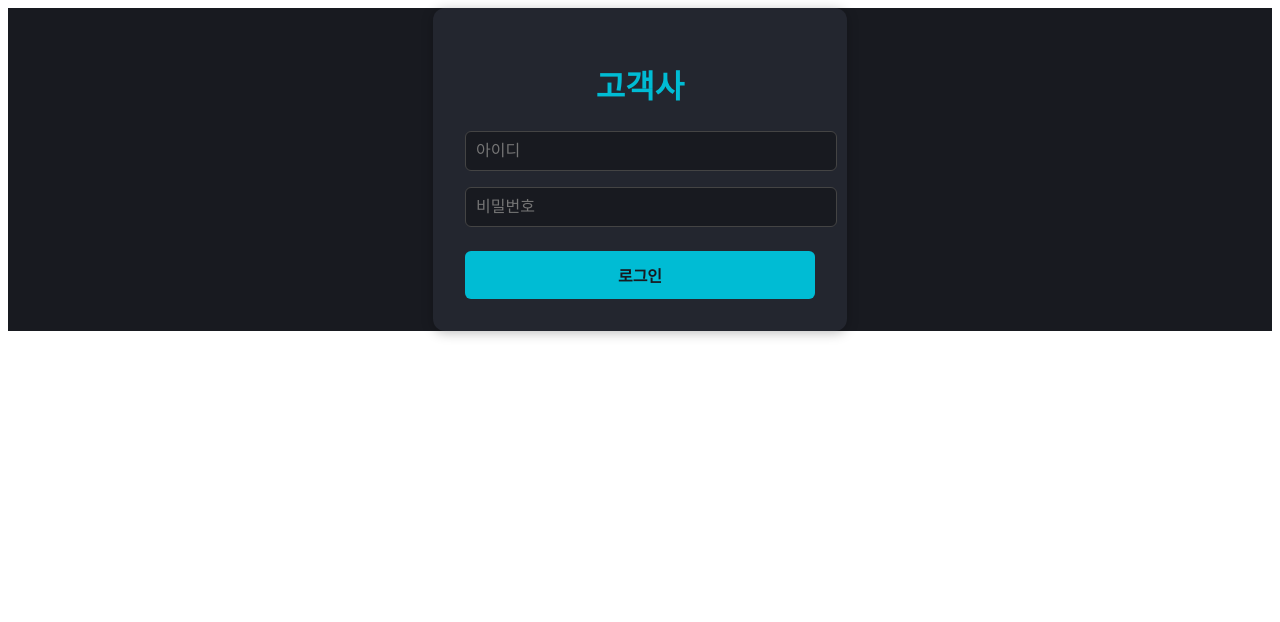
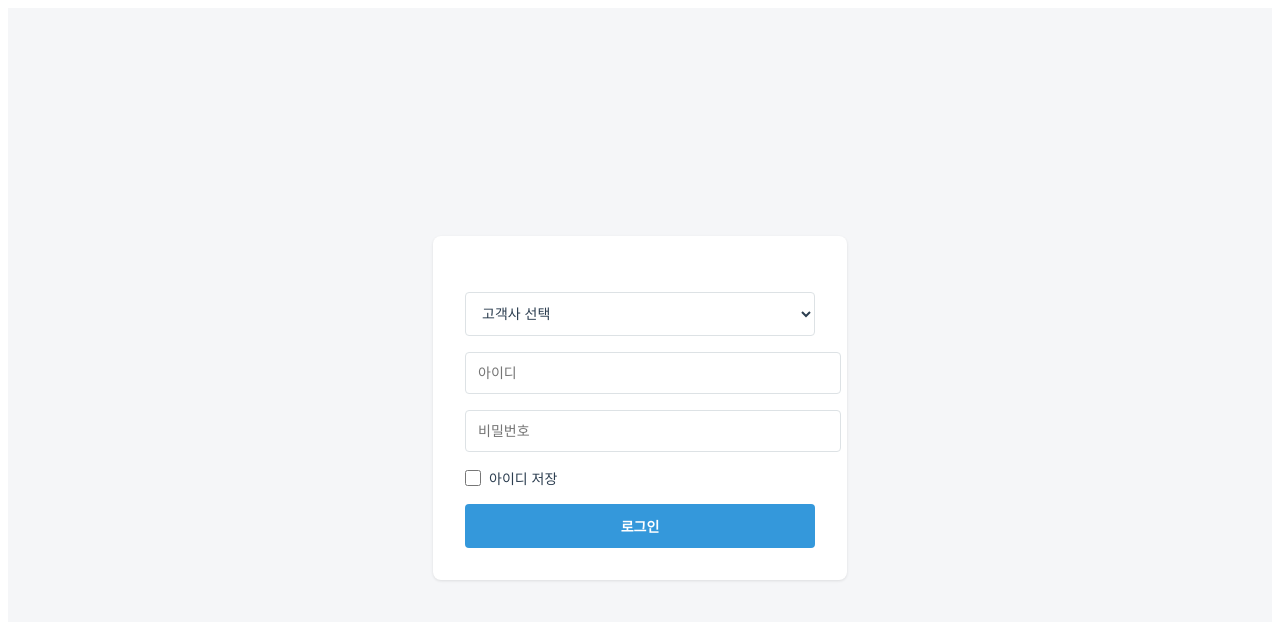
Before and after one commit to answer0424/react_test, a React (Vite) app in the folder frontend/my-vite-app/: page /customer/login in a window 1280 px wide. Shown: the top 622 px of the page. Built offline with nearby package versions, Linux system fonts and the light colour scheme.

Commit message:
feat: customer LoginPage.jsx css 수정 및 html, 기능 수정

```diff
--- a/frontend/my-vite-app/src/assets/css/autoplus.css
+++ b/frontend/my-vite-app/src/assets/css/autoplus.css
@@ -12,6 +12,8 @@
 .login_option input[type="checkbox"] { margin-right: 8px; }
 .login_Err { color: #e74c3c; font-size: 13px; margin-top: 10px; }
 #CORP_CD { background: #ffffff !important; color: #2c3e50 !important; }
+.remember-me { display: flex; align-items: center; margin-bottom: 16px; gap: 8px; font-size: 14px; color: #2c3e50; }
+.remember-me input[type="checkbox"] { width: 16px; height: 16px; margin: 0; }
 
 /* 번호판 목록 */
 #plate-list-container { background: #f5f6f8; min-height: 100vh; padding: 20px; }
--- /dev/null
+++ b/frontend/my-vite-app/src/assets/css/customer.css
@@ -0,0 +1,9 @@
+.wrap { display: flex; align-items: center; justify-content: center; min-height: 100vh; background: #f5f6f8; margin: 0; padding: 0; font-family: 'Arial', sans-serif; }
+.login_box { position: relative; width: 350px; padding: 32px; border-radius: 8px; background: #ffffff; box-shadow: 0 1px 3px rgba(0,0,0,0.1); }
+.logo { text-align: center; margin-bottom: 24px; color: #2c3e50; font-size: 28px; font-weight: bold; }
+#loginForm input[type="text"], #loginForm input[type="password"] { width: 100%; padding: 12px; margin-bottom: 16px; border-radius: 4px; border: 1px solid #dde2e5; background: #ffffff; color: #2c3e50; font-size: 14px; }
+#loginForm button { width: 100%; padding: 12px 0; border-radius: 4px; background: #3498db; color: white; border: none; font-size: 14px; font-weight: bold; cursor: pointer; transition: background-color 0.2s; }
+#loginForm button:hover { background: #2980b9; }
+.company-select { width: 100%; padding: 12px; margin-bottom: 16px; border-radius: 4px; border: 1px solid #dde2e5; background: #ffffff; color: #2c3e50; font-size: 14px; }
+.remember-me { display: flex; align-items: center; margin-bottom: 16px; gap: 8px; font-size: 14px; color: #2c3e50; }
+.remember-me input[type="checkbox"] { width: 16px; height: 16px; margin: 0; }
--- a/frontend/my-vite-app/src/pages/autoplus/LoginPage.jsx
+++ b/frontend/my-vite-app/src/pages/autoplus/LoginPage.jsx
@@ -1,4 +1,4 @@
-import { useState } from 'react';
+import { useState, useEffect } from 'react';
 import { useNavigate } from "react-router-dom";
 import AccessDeniedModal from "../../components/AccessDeniedModal.jsx";
 import { useUser } from "../../contexts/UserProvider.jsx";
@@ -7,6 +7,7 @@ import '../../assets/css/autoplus.css';
 export default function AutoplusLoginPage() {
     const [username, setUsername] = useState('');
     const [password, setPassword] = useState('');
+    const [rememberMe, setRememberMe] = useState(false);
     const [modalOpen, setModalOpen] = useState(false);
     const navigate = useNavigate();
     const { setUser } = useUser();
@@ -18,11 +19,27 @@ export default function AutoplusLoginPage() {
         { username: 'user2', password: 'password2', name: '사용자2' }
     ];
 
+    useEffect(() => {
+        const savedUsername = localStorage.getItem('rememberedUsername');
+        const savedRememberMe = localStorage.getItem('rememberMe') === 'true';
+        if (savedUsername && savedRememberMe) {
+            setUsername(savedUsername);
+            setRememberMe(true);
+        }
+    }, []);
+
     const handleLogin = () => {
         const found = dummyUsers.find(
             user => user.username === username && user.password === password
         );
         if (found) {
+            if (rememberMe) {
+                localStorage.setItem('rememberedUsername', username);
+                localStorage.setItem('rememberMe', 'true');
+            } else {
+                localStorage.removeItem('rememberedUsername');
+                localStorage.setItem('rememberMe', 'false');
+            }
             setUser(found);
             navigate('/autoplus/plates');
         } else {
@@ -68,17 +85,17 @@ export default function AutoplusLoginPage() {
                             if (e.key === 'Enter') handleLogin();
                         }}
                     />
-                    <button type="submit">로그인</button>
 
-                    <div className="login_option">
+                    <div className="remember-me">
                         <input
                             type="checkbox"
-                            id="checkId"
-                            checked={saveId}
-                            onChange={(e) => setSaveId(e.target.checked)}
+                            id="rememberMe"
+                            checked={rememberMe}
+                            onChange={(e) => setRememberMe(e.target.checked)}
                         />
-                        <label htmlFor="checkId">아이디저장</label>
+                        <label htmlFor="rememberMe">아이디 저장</label>
                     </div>
+                    <button type="submit">로그인</button>
 
                     <div id="pwErrTcnt" className="login_Err">
                         <b></b>
--- a/frontend/my-vite-app/src/pages/customer/LoginPage.jsx
+++ b/frontend/my-vite-app/src/pages/customer/LoginPage.jsx
@@ -1,27 +1,50 @@
-import {useState} from 'react';
-import {useNavigate} from "react-router-dom";
+import { useState, useEffect } from 'react';
+import { useNavigate } from "react-router-dom";
 import AccessDeniedModal from '../../components/AccessDeniedModal.jsx';
-import {useUser} from "../../contexts/UserProvider.jsx";
-
+import { useUser } from "../../contexts/UserProvider.jsx";
+import '../../assets/css/customer.css';
 
 const dummyUsers = [
-    {username: 'dlruddnjs', password: 'dlruddnjs', name: '홍길동'},
-    {username: 'user2', password: '1234', name: '김철수'},
-    {username: 'user3', password: '1234', name: '이영희'}
+    { username: 'dlruddnjs', password: 'dlruddnjs', name: '홍길동', company: '현대자동차' },
+    { username: 'user2', password: '1234', name: '김철수', company: '기아자동차' },
+    { username: 'user3', password: '1234', name: '이영희', company: '현대자동차' }
 ];
+
+const companies = ['현대자동차', '기아자동차', '르노코리아'];
 
 export default function CustomerLoginPage() {
     const [username, setUsername] = useState('');
     const [password, setPassword] = useState('');
+    const [company, setCompany] = useState('');
+    const [rememberMe, setRememberMe] = useState(false);
     const [modalOpen, setModalOpen] = useState(false);
     const navigate = useNavigate();
-    const {setUser} = useUser();
+    const { setUser } = useUser();
+
+    useEffect(() => {
+        const savedUsername = localStorage.getItem('rememberedUsername');
+        const savedRememberMe = localStorage.getItem('rememberMe') === 'true';
+        if (savedUsername && savedRememberMe) {
+            setUsername(savedUsername);
+            setRememberMe(true);
+        }
+    }, []);
 
     const handleLogin = () => {
         const found = dummyUsers.find(
-            user => user.username === username && user.password === password
+            user => user.username === username &&
+                user.password === password &&
+                user.company === company
         );
+
         if (found) {
+            if (rememberMe) {
+                localStorage.setItem('rememberedUsername', username);
+                localStorage.setItem('rememberMe', 'true');
+            } else {
+                localStorage.removeItem('rememberedUsername');
+                localStorage.setItem('rememberMe', 'false');
+            }
             setUser(found);
             navigate('/customer/plate/register');
         } else {
@@ -30,40 +53,28 @@ export default function CustomerLoginPage() {
     };
 
     return (
-        <div style={{
-            display: 'flex',
-            alignItems: 'center',
-            justifyContent: 'center',
-            background: '#181a20'
-        }}>
-            <AccessDeniedModal open={modalOpen} onClose={() => setModalOpen(false)}/>
-            <div style={{
-                width: 350,
-                padding: 32,
-                borderRadius: 12,
-                background: '#23262f',
-                boxShadow: '0 2px 12px rgba(0,0,0,0.25)'
-            }}>
-                <h1 style={{textAlign: 'center', marginBottom: 24, color: '#00bcd4'}}>고객사</h1>
+        <div className="wrap">
+            <AccessDeniedModal open={modalOpen} onClose={() => setModalOpen(false)} />
+            <div className="login_box">
+                <h1 className="logo">{company}</h1>
+                <form id="loginForm">
+                    <select
+                        value={company}
+                        onChange={(e) => setCompany(e.target.value)}
+                        className="company-select"
+                    >
+                        <option value="">고객사 선택</option>
+                        {companies.map(comp => (
+                            <option key={comp} value={comp}>{comp}</option>
+                        ))}
+                    </select>
                     <input
                         type="text"
                         placeholder="아이디"
                         value={username}
                         onChange={(e) => setUsername(e.target.value)}
-                    style={{
-                        width: '100%',
-                        padding: 10,
-                        marginBottom: 16,
-                        borderRadius: 6,
-                        border: '1px solid #444',
-                        background: '#181a20',
-                        color: '#fff',
-                        fontSize: 16
-                    }}
                         onKeyDown={e => {
-                        if (e.key === 'Enter') {
-                            handleLogin();
-                        }
+                            if (e.key === 'Enter') handleLogin();
                         }}
                     />
                     <input
@@ -71,38 +82,23 @@ export default function CustomerLoginPage() {
                         placeholder="비밀번호"
                         value={password}
                         onChange={(e) => setPassword(e.target.value)}
-                    style={{
-                        width: '100%',
-                        padding: 10,
-                        marginBottom: 24,
-                        borderRadius: 6,
-                        border: '1px solid #444',
-                        background: '#181a20',
-                        color: '#fff',
-                        fontSize: 16
-                    }}
                         onKeyDown={e => {
-                        if (e.key === 'Enter') {
-                            handleLogin();
-                        }
+                            if (e.key === 'Enter') handleLogin();
                         }}
                     />
-                <button
-                    onClick={handleLogin}
-                    style={{
-                        width: '100%',
-                        padding: '12px 0',
-                        borderRadius: 6,
-                        background: '#00bcd4',
-                        color: '#181a20',
-                        border: 'none',
-                        fontSize: 16,
-                        fontWeight: 'bold',
-                        cursor: 'pointer'
-                    }}
-                >
+                    <div className="remember-me">
+                        <input
+                            type="checkbox"
+                            id="rememberMe"
+                            checked={rememberMe}
+                            onChange={(e) => setRememberMe(e.target.checked)}
+                        />
+                        <label htmlFor="rememberMe">아이디 저장</label>
+                    </div>
+                    <button type="button" onClick={handleLogin}>
                         로그인
                     </button>
+                </form>
             </div>
         </div>
     );
```
Lines whose indentation alone changed are shown as unchanged.
